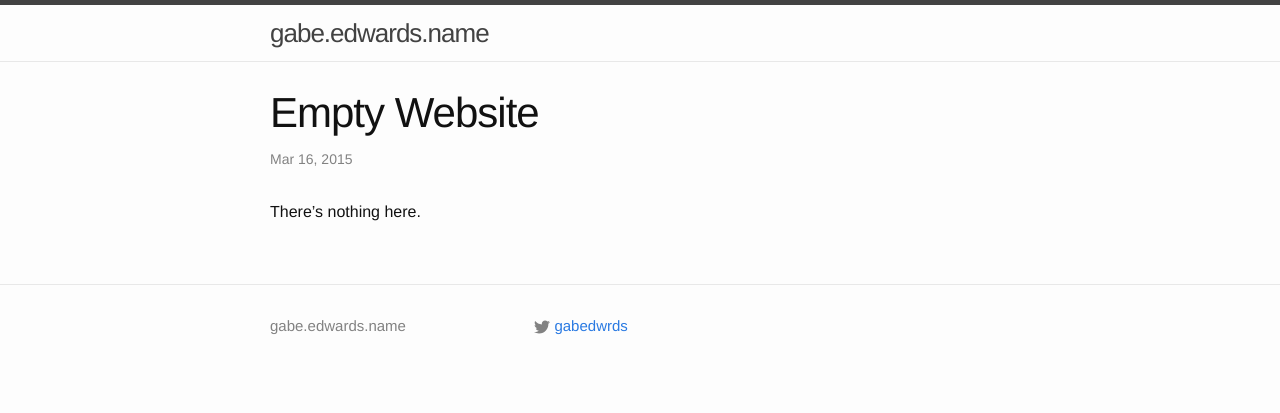
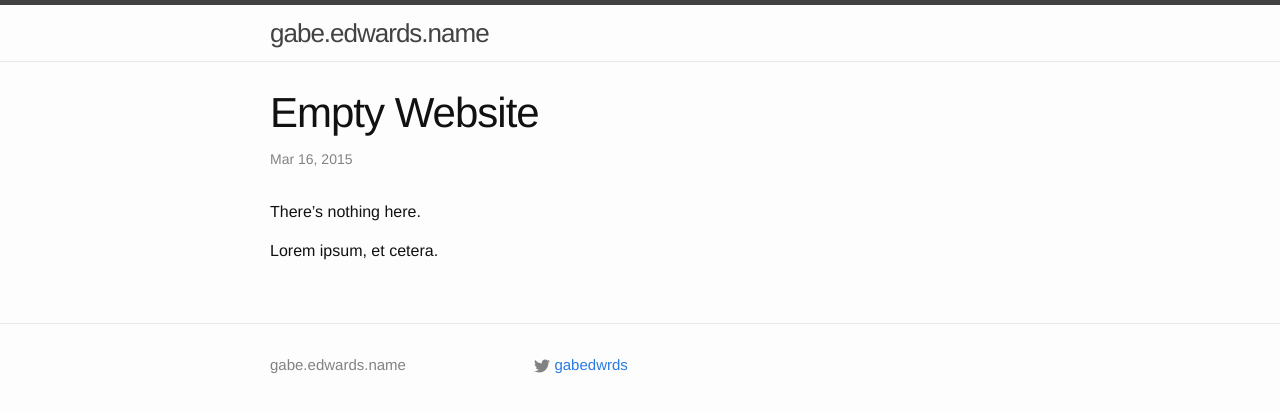
Before and after one commit to gabedwrds/gabedwrds.github.io, a Jekyll site: the page built from _posts/2015-03-16-empty.markdown, in a window 1280 px wide. Shown: the top 413 px of the page. Built offline with Jekyll 4.4.1, drawn with Linux system fonts in a browser that asks for light colours.

Commit message:
Add excerpt tidbit to index

```diff
--- a/_posts/2015-03-16-empty.markdown
+++ b/_posts/2015-03-16-empty.markdown
@@ -3,4 +3,7 @@ layout: post
 title:  "Empty Website"
 date:   2015-03-16 18:49:00
 ---
+
 There's nothing here.
+
+Lorem ipsum, et cetera.
--- a/index.html
+++ b/index.html
@@ -14,6 +14,7 @@ layout: default
         <h2>
           <a class="post-link" href="{{ post.url | prepend: site.baseurl }}">{{ post.title }}</a>
         </h2>
+        {{ post.excerpt }}
       </li>
     {% endfor %}
   </ul>
```
